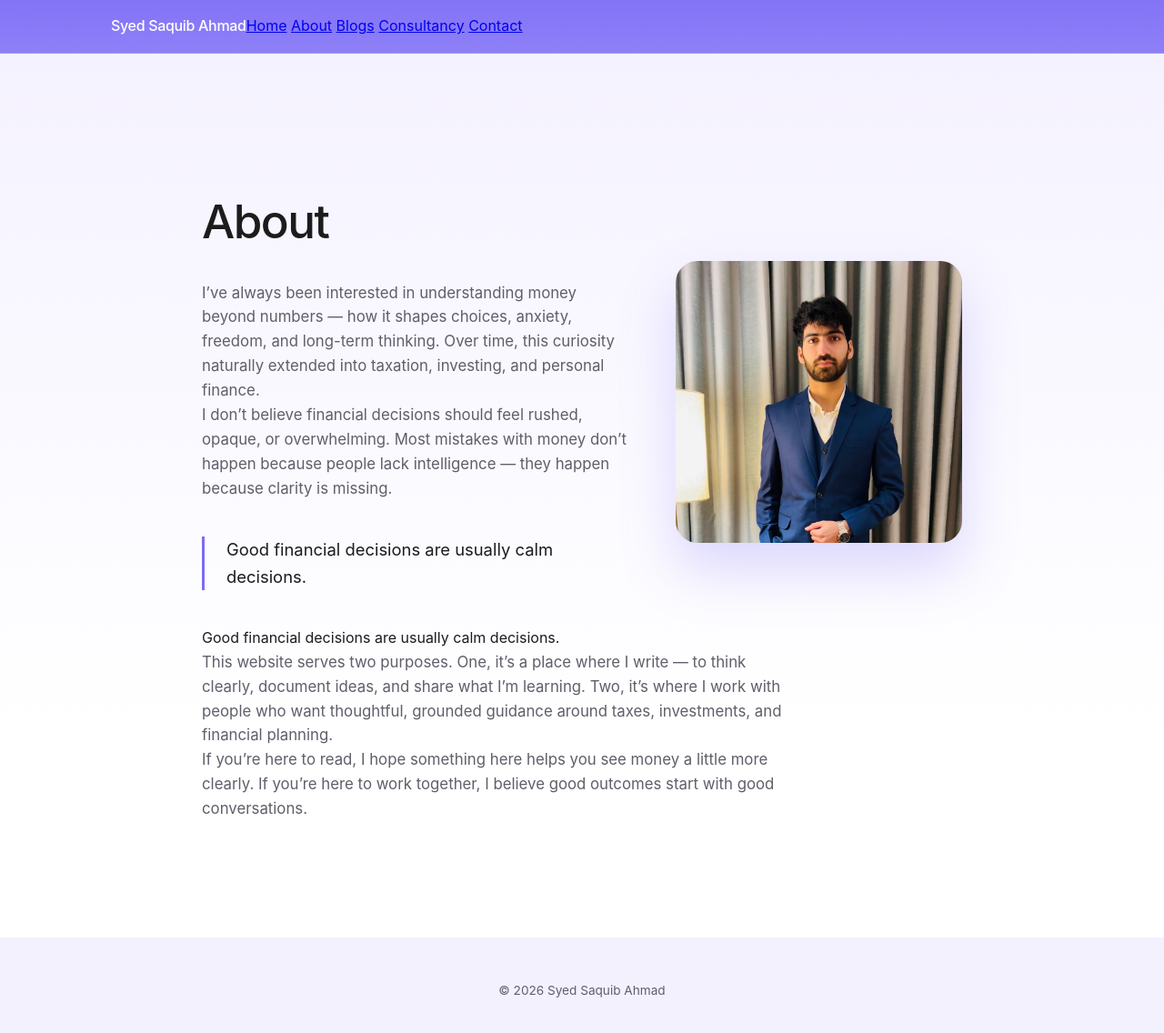
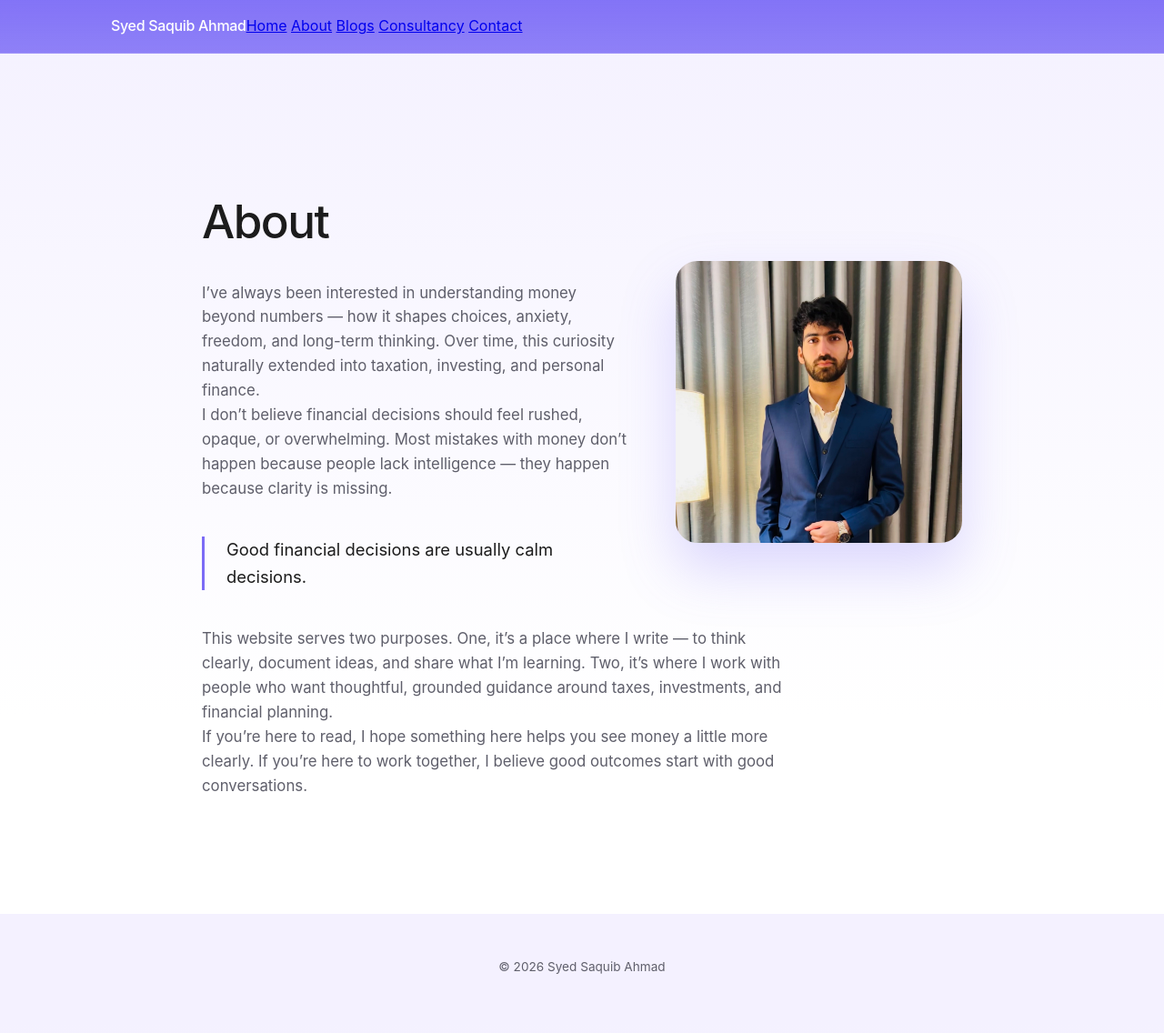
Before and after one commit to saquibahmad1234/syedsaquibahmad, a Jekyll site: the page built from about.html, in a window 1280 px wide and 1149 px high. Shown: the top 1136 px of the window at 91% size. Built offline with Jekyll 4.4.1, drawn with Linux system fonts in a browser that asks for light colours.

Commit message:
Update about.html

```diff
--- a/about.html
+++ b/about.html
@@ -8,9 +8,9 @@ permalink: /about/
 <main>
   <section class="about">
     <div class="about-hero">
+
       <div class="about-text">
         <h1>About</h1>
-
 
         <p>
           I’ve always been interested in understanding money beyond numbers — how it
@@ -18,27 +18,23 @@ shapes choices, anxiety, freedom, and long-term thinking. Over time, this
           curiosity naturally extended into taxation, investing, and personal finance.
         </p>
 
-
         <p>
           I don’t believe financial decisions should feel rushed, opaque, or
           overwhelming. Most mistakes with money don’t happen because people lack
           intelligence — they happen because clarity is missing.
         </p>
 
-
         <blockquote>
           Good financial decisions are usually calm decisions.
         </blockquote>
       </div>
 
+      <div class="about-photo">
+        <img src="{{ '/assets/images/profile.jpg' | relative_url }}"
+             alt="Syed Saquib Ahmad">
+      </div>
 
-<div class="about-photo">
-<img src="/assets/images/profile.jpg" alt="Syed Saquib Ahmad">
     </div>
-</div>
-Good financial decisions are usually calm decisions.
-</blockquote>
-
 
     <p>
       This website serves two purposes. One, it’s a place where I write — to think
@@ -47,7 +43,6 @@ with people who want thoughtful, grounded guidance around taxes,
       investments, and financial planning.
     </p>
 
-
     <p>
       If you’re here to read, I hope something here helps you see money a little
       more clearly. If you’re here to work together, I believe good outcomes start
```
Lines whose indentation alone changed are shown as unchanged.
